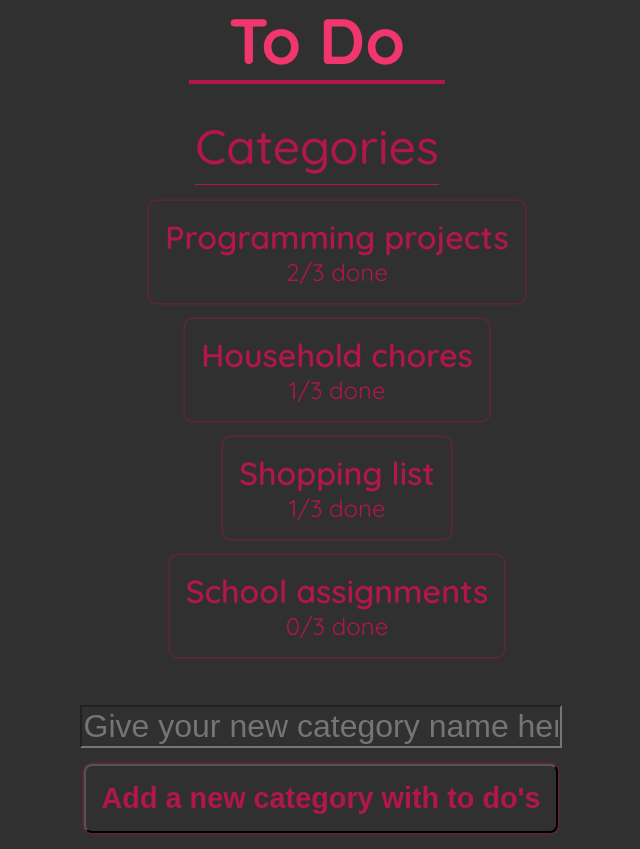
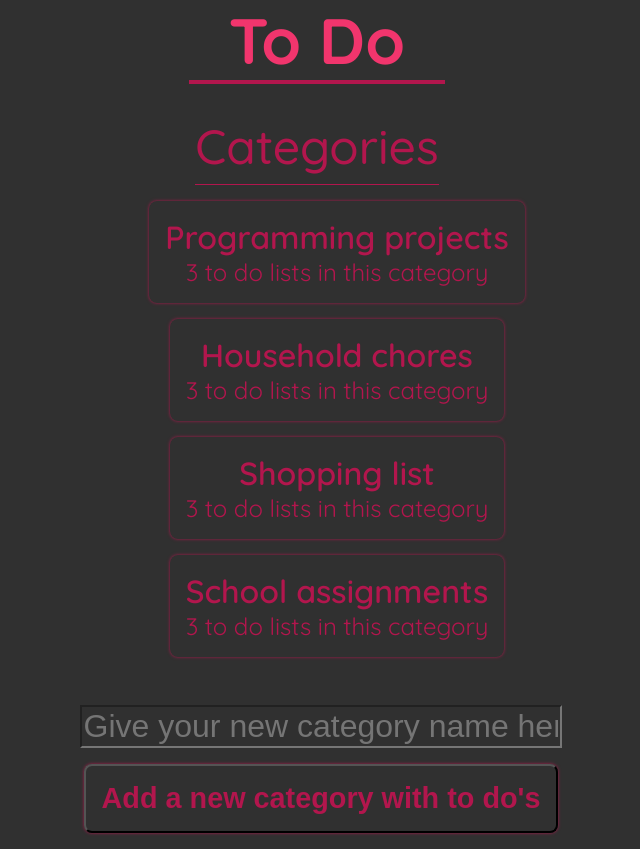
Before and after one commit to DiegoGoethals/To-Do-app, a React (Create React App) app: page / in a window 1280 px wide. Shown: the whole page, without its empty margins (323-963 px from the left). Built offline with nearby package versions, Linux system fonts and the light colour scheme.

Commit message:
Show how much to do lists every category has

```diff
--- a/src/Home.js
+++ b/src/Home.js
@@ -5,16 +5,16 @@ import Itemlist from './Itemlist';
 function Home() {
     const [categories, setCategories] = useState([
             {type: "Programming projects", items: [
-                {type: "Project 1", done: true}, {type: "Project 2", done: false}, {type: "Project 3", done: true}
+                "Project 1", "Project 2","Project 3"
             ]},
             {type: "Household chores", items: [
-                {type: "Clean the kitchen", done: false}, {type: "Do the laundry", done: false}, {type: "Take out the trash", done: true}
+                "Clean the kitchen", "Do the laundry", "Take out the trash"
             ]},
             {type: "Shopping list", items: [
-                {type: "Milk", done: false}, {type: "Bread", done: true}, {type: "Eggs", done: false}
+                "Milk", "Bread", "Eggs"
             ]},
             {type: "School assignments", items: [
-                {type: "Math homework", done: false}, {type: "English essay", done: false}, {type: "History project", done: false}
+                "Math homework", "English essay", "History project"
             ]},
         ]);
 
--- a/src/Item.js
+++ b/src/Item.js
@@ -3,13 +3,13 @@ import './Item.css';
 function Item(props) {
     const item = props.item;
     const totalItems = item.items.length;
-    const doneItems = item.items.filter(item => item.done).length;
+    // const doneItems = item.items.filter(item => item.done).length;
 
     return (
         <li className="item">
             <div>
                 <h3>{item.type}</h3>
-                <p>{doneItems}/{totalItems} done</p>
+                <p>{totalItems} to do lists in this category</p>
             </div>
         </li>
     );
```
